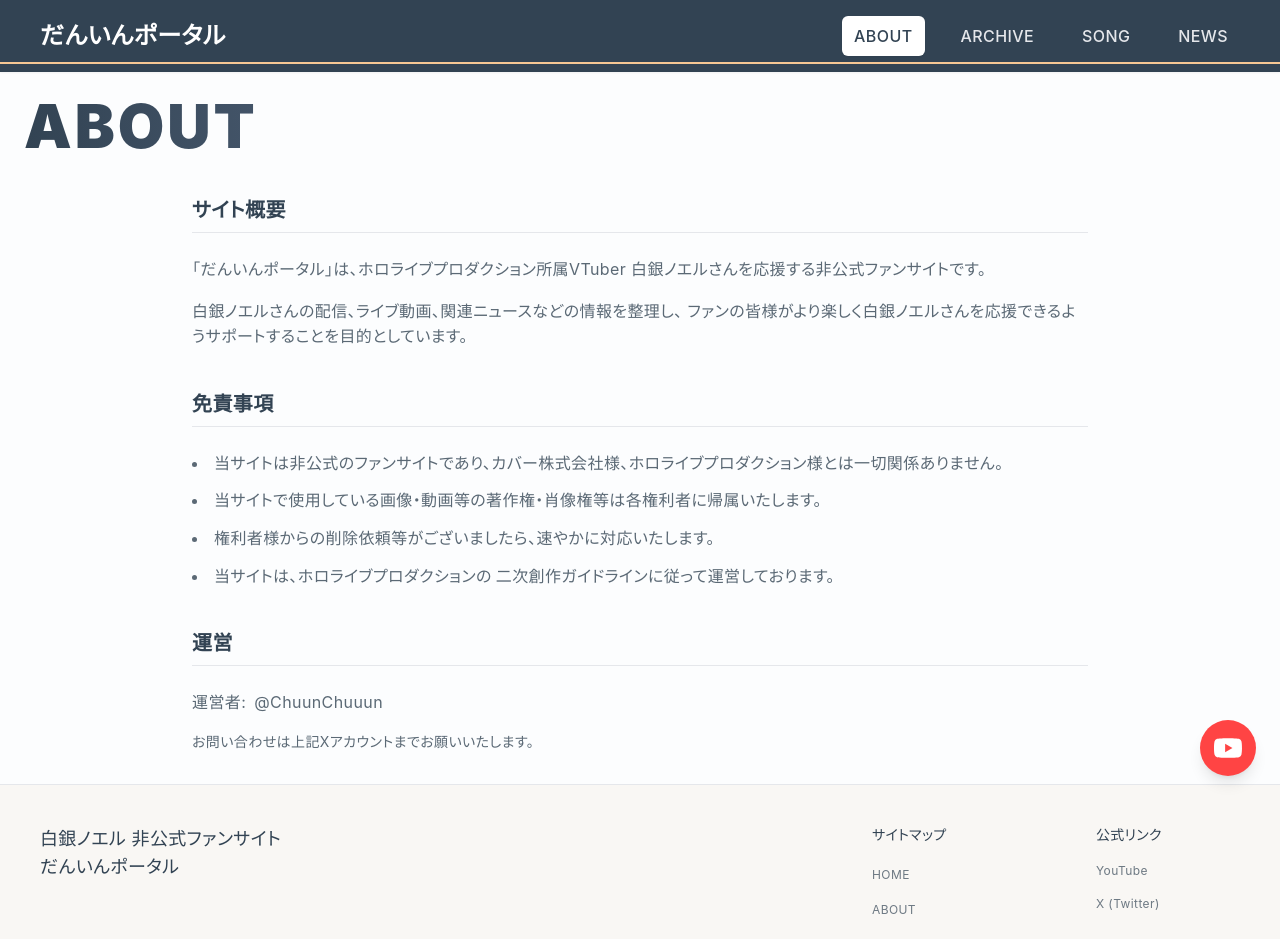
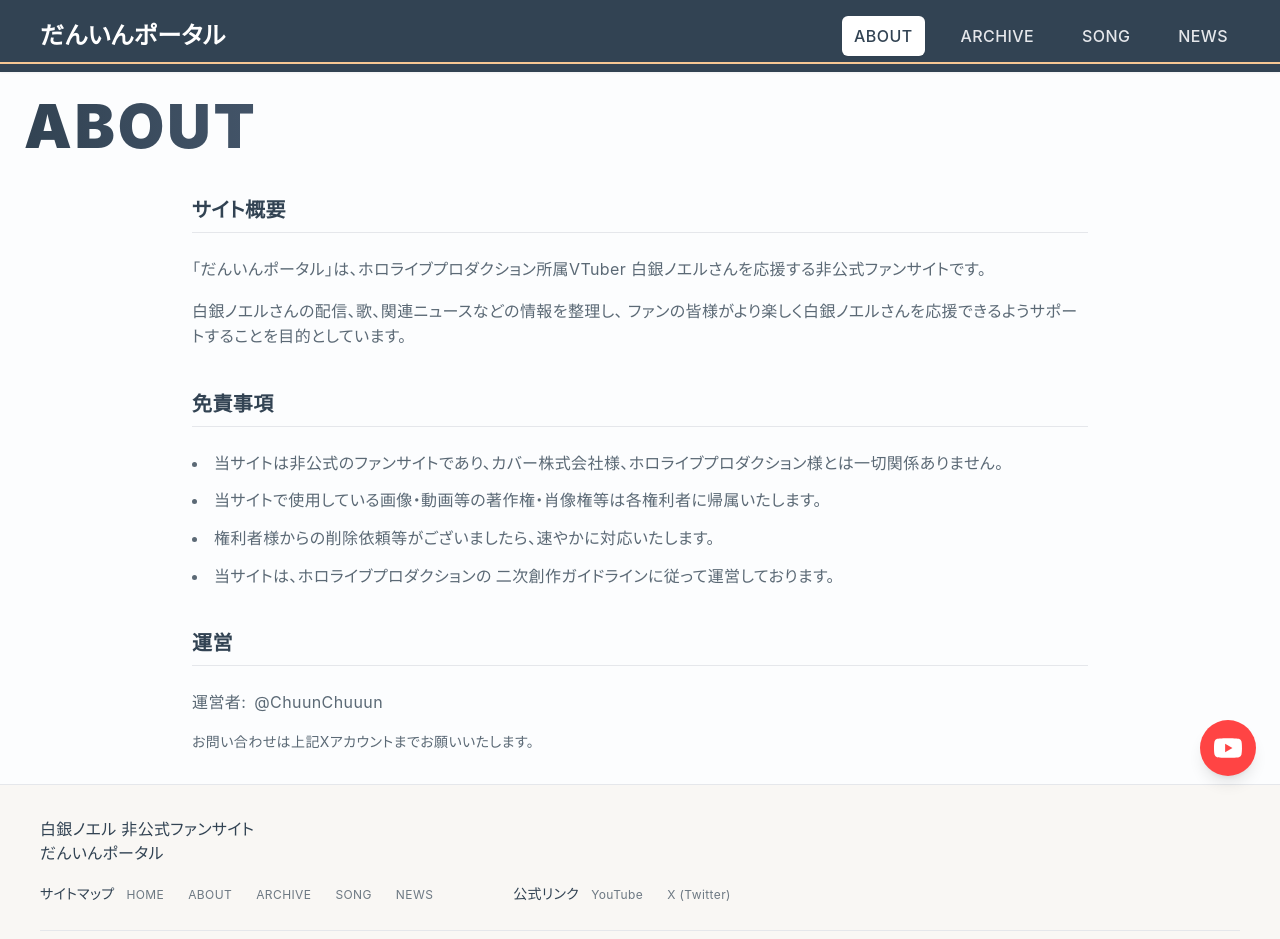
Before and after one commit to wtnb-yk/shirogane-holy-knights, a Next.js app in the folder frontend/: page /about in a window 1280 px wide. Shown: the top 939 px of the page. Built offline with nearby package versions, Linux system fonts and the light colour scheme.

Commit message:
fix: improve Footer layout and update text for better clarity and organization

```diff
--- a/frontend/src/app/about/page.tsx
+++ b/frontend/src/app/about/page.tsx
@@ -21,7 +21,7 @@ export default function AboutPage() {
               「だんいんポータル」は、ホロライブプロダクション所属VTuber 白銀ノエルさんを応援する非公式ファンサイトです。
             </p>
             <p>
-              白銀ノエルさんの配信、ライブ動画、関連ニュースなどの情報を整理し、
+              白銀ノエルさんの配信、歌、関連ニュースなどの情報を整理し、
               ファンの皆様がより楽しく白銀ノエルさんを応援できるようサポートすることを目的としています。
             </p>
           </div>
--- a/frontend/src/components/footer/Footer.tsx
+++ b/frontend/src/components/footer/Footer.tsx
@@ -5,25 +5,21 @@ import Link from 'next/link';
 export function Footer() {
   return (
     <footer className="bg-bg-secondary border-t border-surface-border mt-auto">
-      <div className="w-full pt-6 pb-4 px-4 sm:px-6 lg:pt-10 lg:pb-5 lg:px-10">
+      <div className="w-full pt-4 pb-4 px-4 sm:px-6 lg:pt-8 lg:pb-5 lg:px-10">
         <div className="max-w-full mx-auto">
-          <div className="flex flex-col lg:flex-row justify-between gap-4 lg:gap-12">
-            {/* 左側：サイト情報（デスクトップのみ） */}
-            <div className="hidden lg:block flex-none lg:w-[450px]">
-              <div className="mb-4 lg:mb-6">
-                <h3 className="text-lg font-normal text-surface-primary mb-2">
-                  白銀ノエル 非公式ファンサイト<br />
-                  だんいんポータル
-                </h3>
-              </div>
-            </div>
+          {/* サイト情報（デスクトップのみ） */}
+          <div className="hidden lg:block mb-6">
+            <h3 className="text-base font-normal text-surface-primary mb-4">
+              白銀ノエル 非公式ファンサイト<br />
+              だんいんポータル
+            </h3>
 
-            {/* 右側：リンク2列（タブレット以下では非表示） */}
-            <div className="hidden lg:flex flex-col lg:flex-row gap-6 lg:gap-20">
+            {/* サイトマップと公式リンクを横並び */}
+            <div className="flex flex-row gap-20">
               {/* サイトマップ */}
-              <div className="min-w-36">
-                <h4 className="text-sm font-normal text-surface-primary mb-4">サイトマップ</h4>
-                <ul className="space-y-2.5">
+              <div className="flex items-baseline gap-3">
+                <h4 className="text-sm font-normal text-surface-primary">サイトマップ</h4>
+                <ul className="flex flex-wrap gap-x-6 gap-y-2">
                   <li>
                     <Link href="/" className="text-xs text-surface-primary/70 hover:text-accent-primary transition-colors">
                       HOME
@@ -53,9 +49,9 @@ export function Footer() {
               </div>
 
               {/* 公式リンク */}
-              <div className="min-w-36">
-                <h4 className="text-sm font-normal text-surface-primary mb-3">公式リンク</h4>
-                <ul className="space-y-2">
+              <div className="flex items-baseline gap-3">
+                <h4 className="text-sm font-normal text-surface-primary">公式リンク</h4>
+                <ul className="flex flex-wrap gap-x-6 gap-y-2">
                   <li>
                     <a
                       href="https://www.youtube.com/@ShiroganeNoel"
```
